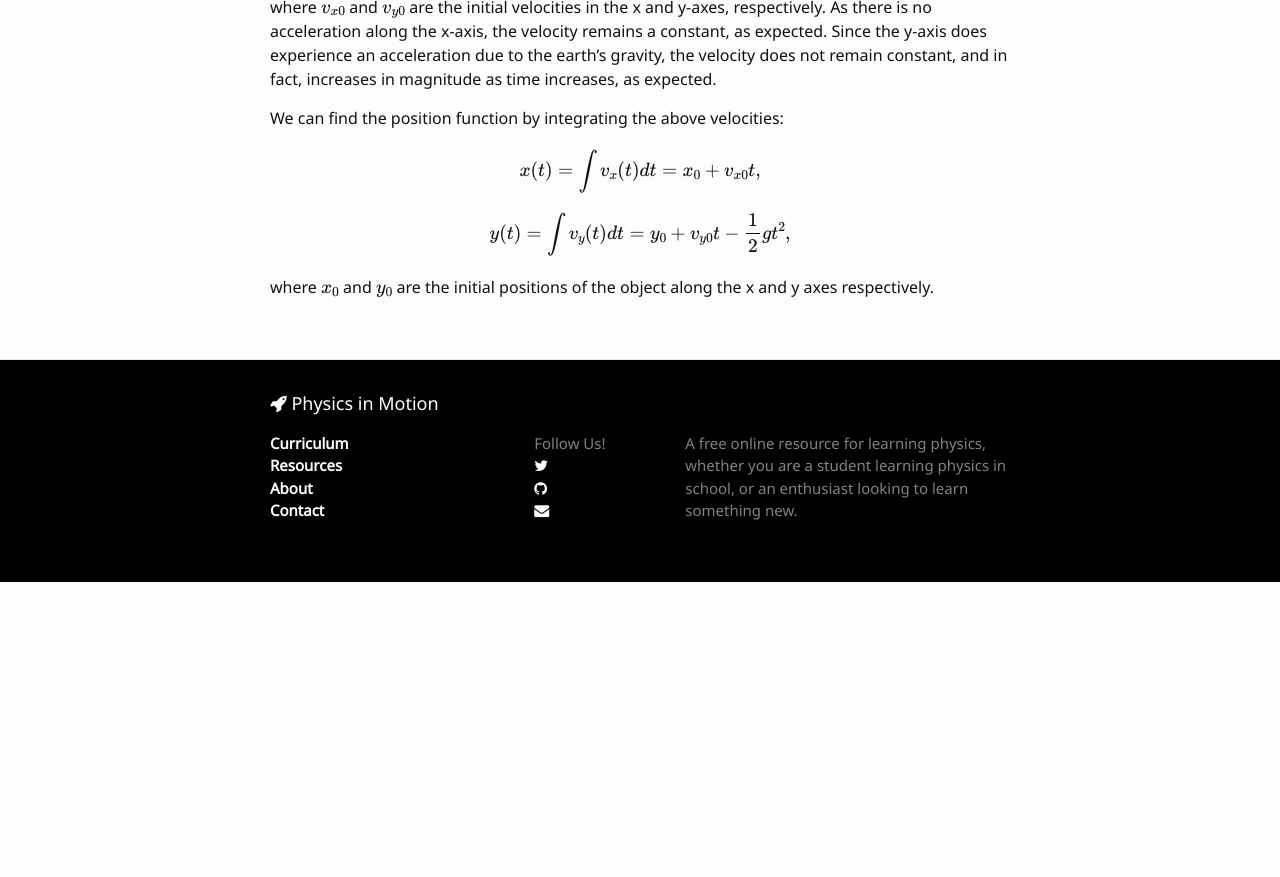
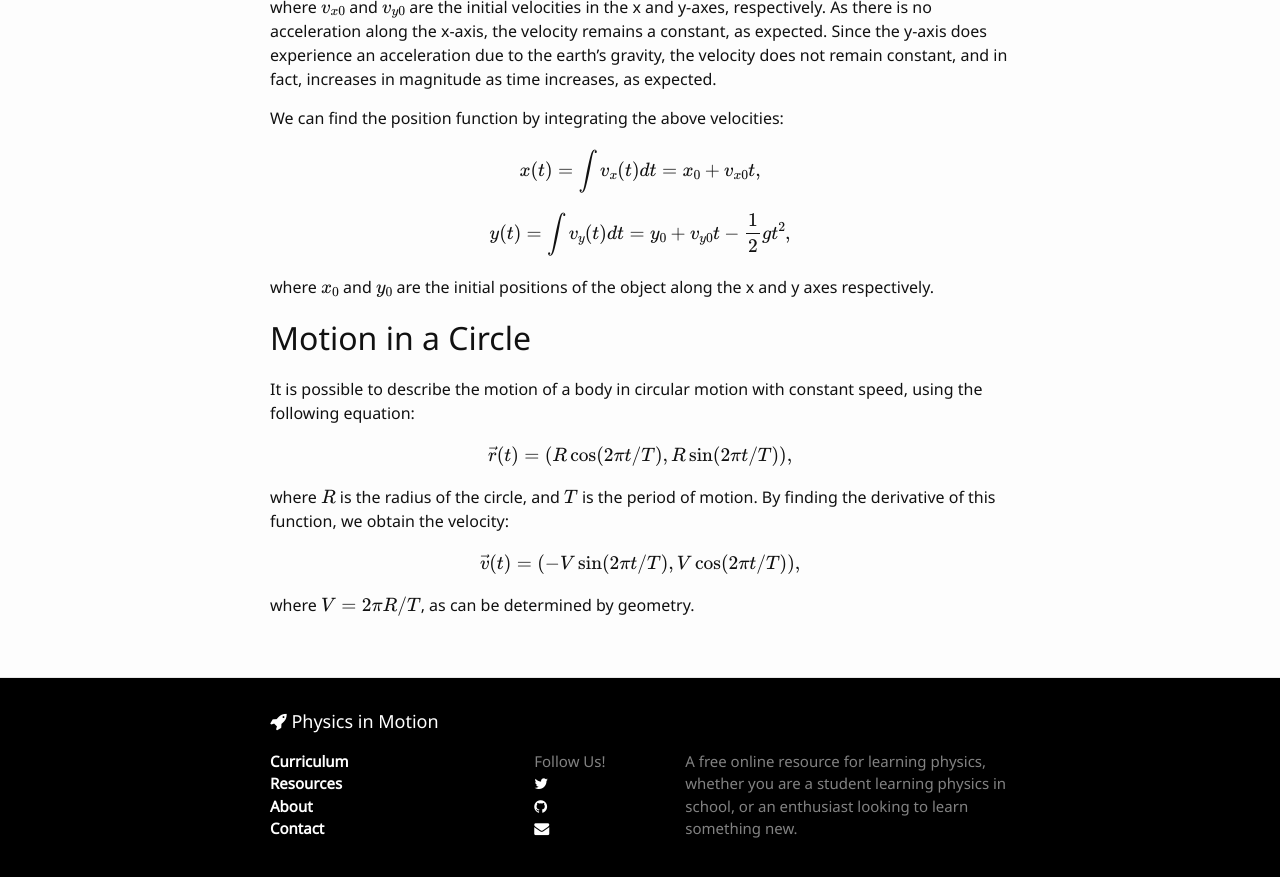
Before and after one commit to LeNPaul/physics-in-motion-old, a Jekyll site: the page built from _posts/2016-12-26-simple-motion-two-dimension.md, in a window 1280 px wide and 900 px high, scrolled down 739 px. Shown: the top 877 px of the window. Built offline with Jekyll 4.4.1, drawn with Linux system fonts in a browser that asks for light colours; nearby versions of some CDN libraries; formulas are drawn with MathJax 3; before the commit the page ends 1321 px from its top, so only the background shows below that.

Commit message:
Add content

```diff
--- a/_posts/2016-12-26-simple-motion-two-dimension.md
+++ b/_posts/2016-12-26-simple-motion-two-dimension.md
@@ -44,3 +44,20 @@ $$
 $$
 
 where \\( x_0 \\) and \\( y_0 \\) are the initial positions of the object along the x and y axes respectively.
+
+
+## Motion in a Circle
+
+It is possible to describe the motion of a body in circular motion with constant speed, using the following equation:
+
+$$
+  \vec{r}(t) = ( R \cos(2 \pi t / T), R \sin (2 \pi t / T) ),
+$$
+
+where \\( R \\) is the radius of the circle, and \\( T \\) is the period of motion. By finding the derivative of this function, we obtain the velocity:
+
+$$
+  \vec{v}(t) = ( -V \sin(2 \pi t/ T), V \cos(2 \pi t / T) ),
+$$
+
+where \\( V = 2 \pi R / T \\), as can be determined by geometry.
```
